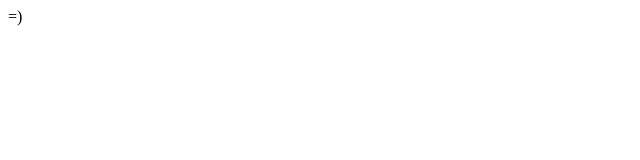
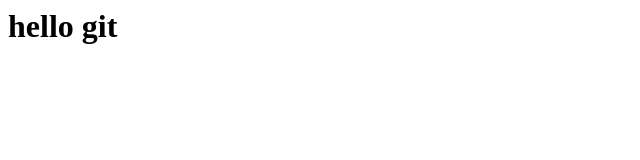
Before and after one commit to ColoO/test, a plain HTML site: page index.html in a window 1280 px wide. Shown: the whole page, without its empty margins (0-640 px from the left). Drawn offline with Linux system fonts and the light colour scheme.

Commit message:
modif - envois github

```diff
--- a/index.html
+++ b/index.html
@@ -1 +1 @@
-=)
+<h1>hello git</h1>
```
Also changed, not shown: 1 other file.
